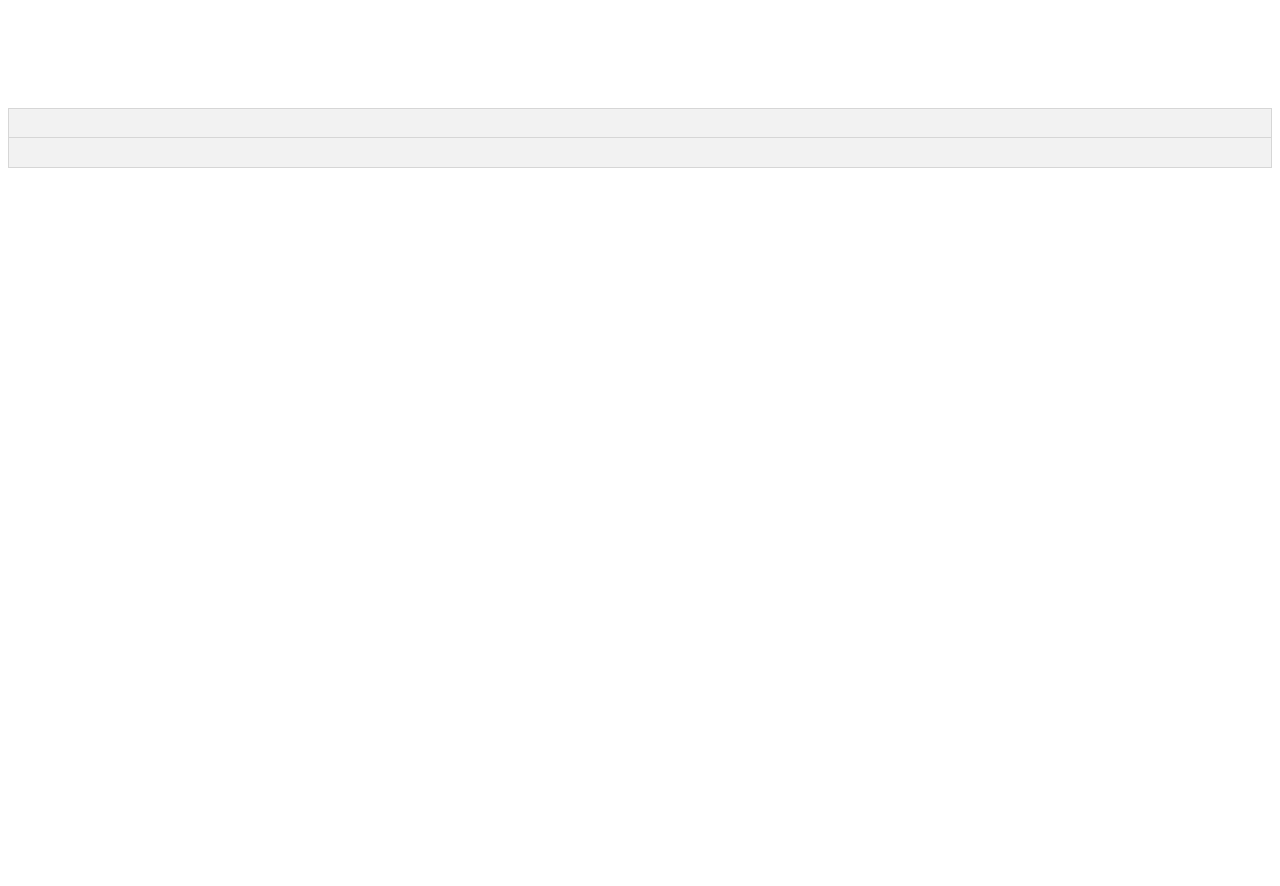
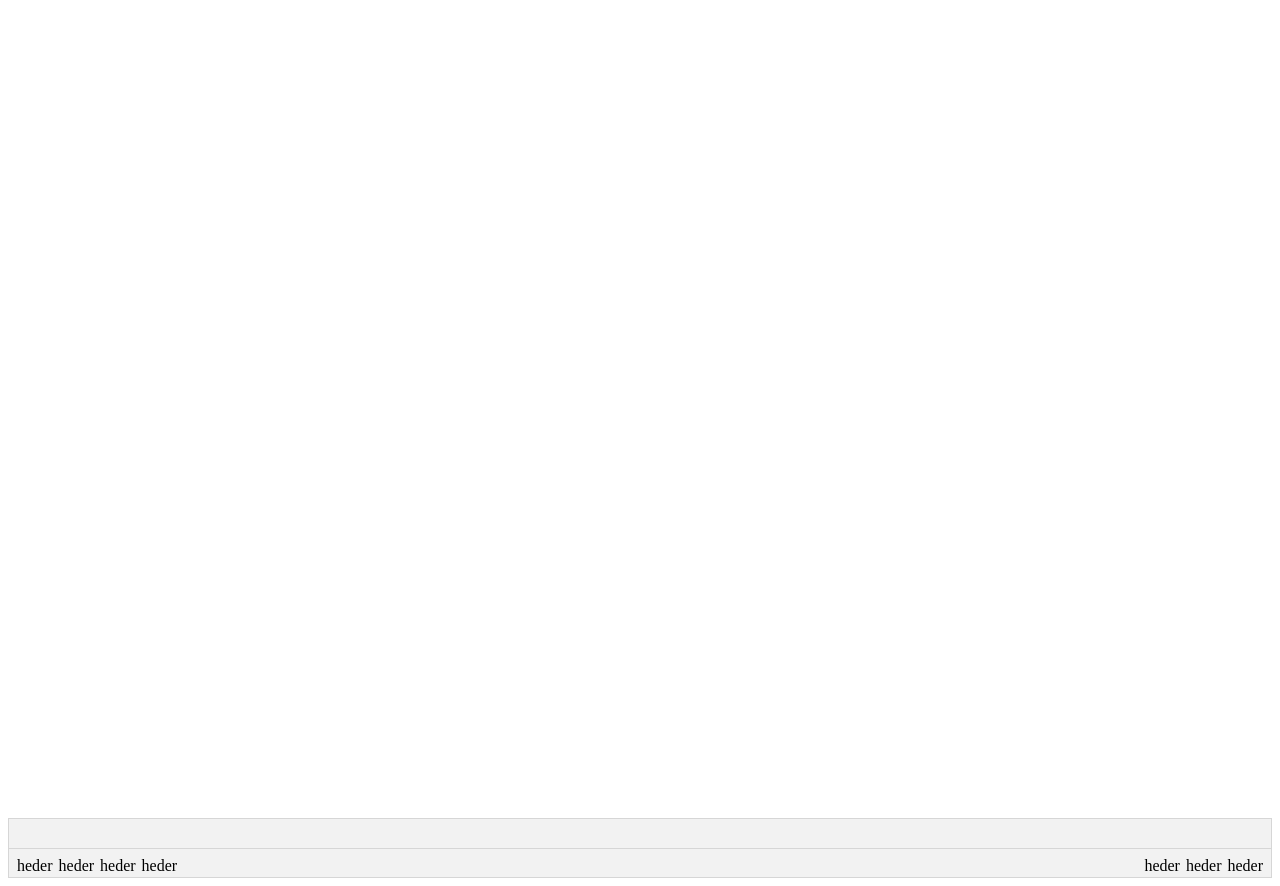
Before and after one commit to Huge-The-Hand/google_homepage, a plain HTML site: page index.html in a window 1280 px wide. Before the commit the page ends 800 px from the top, so only its background shows below. Drawn offline with Linux system fonts and the light colour scheme.

Commit message:
footer block to place items properly

```diff
--- a/index.html
+++ b/index.html
@@ -9,7 +9,19 @@
     <div class="top"></div>
     <div class="body"></div>
     <div class="foot-1"></div>
-    <div class="foot-2"></div>
+    <div class="foot-2">
+        <div id="ft2-block1">
+            <h8>heder</h8>
+            <h8>heder</h8>
+            <h8>heder</h8>
+            <h8>heder</h8>
+        </div>
+        <div id="ft2-block2">
+            <h8>heder</h8>
+            <h8>heder</h8>
+            <h8>heder</h8>
+        </div>
+    </div>
 </div>
 </body>
 </html>
--- a/style.css
+++ b/style.css
@@ -1,15 +1,19 @@
+.body{
+    margin: 0px;
+}
 .container{
     display: grid;
-    grid-area: 100vw 100vh;
+    grid-area: 100% 100%;
     justify-content: stretch;
     align-content: stretch;
-    grid-template-columns: 50px auto 50px;
-    grid-template-rows: [top-start] 30px [top-end] 70px [body-end] 30px [foot-1-end] 30px [foot-2-end];
+    grid-template-columns: 50px auto auto 50px;
+    grid-template-rows: [top-start] 30px [top-end] 780px [body-end] 30px [foot-1-end] 30px [foot-2-end];
     grid-template-areas:
-    "top top top"
-    ". body ."
-    "foot-1 foot-1 foot-1"
-    "foot-2 foot-2 foot-2"
+    "top top top top"
+    ". body body ."
+    "foot-1 foot-1 foot-1 foot-1"
+    "foot-2 foot-2 foot-2 foot-2";
+
 }
 .top{
     grid-area: top;
@@ -36,18 +40,32 @@
     background-color: #F2F2F2;
     border: 1px rgb(214, 214, 214);
     border-style: solid;
-    padding: 0px;
+    border-bottom: 0px;
+    padding: 5px;
 }
 
 .foot-2{
     grid-area: foot-2;
-    align-items: center;
+    display: flex;
     background-color: #F2F2F2;
     border: 1px rgb(214, 214, 214);
     border-style: solid;
-    border-top-style: none;
-    border-right-style: solid;
-    border-bottom-style: solid;
-    border-left-style: solid;
-    padding: 0px;
+    padding: 5px;
 }
+
+#ft2-block1 {
+    display: flex;
+    width: 50%;
+    justify-content: flex-start;
+}
+
+#ft2-block2 {
+    display: flex;
+    width: 50%;
+    justify-content: flex-end;
+}
+
+h8{
+    padding: 3px;
+    border: 3px;
+}
```
